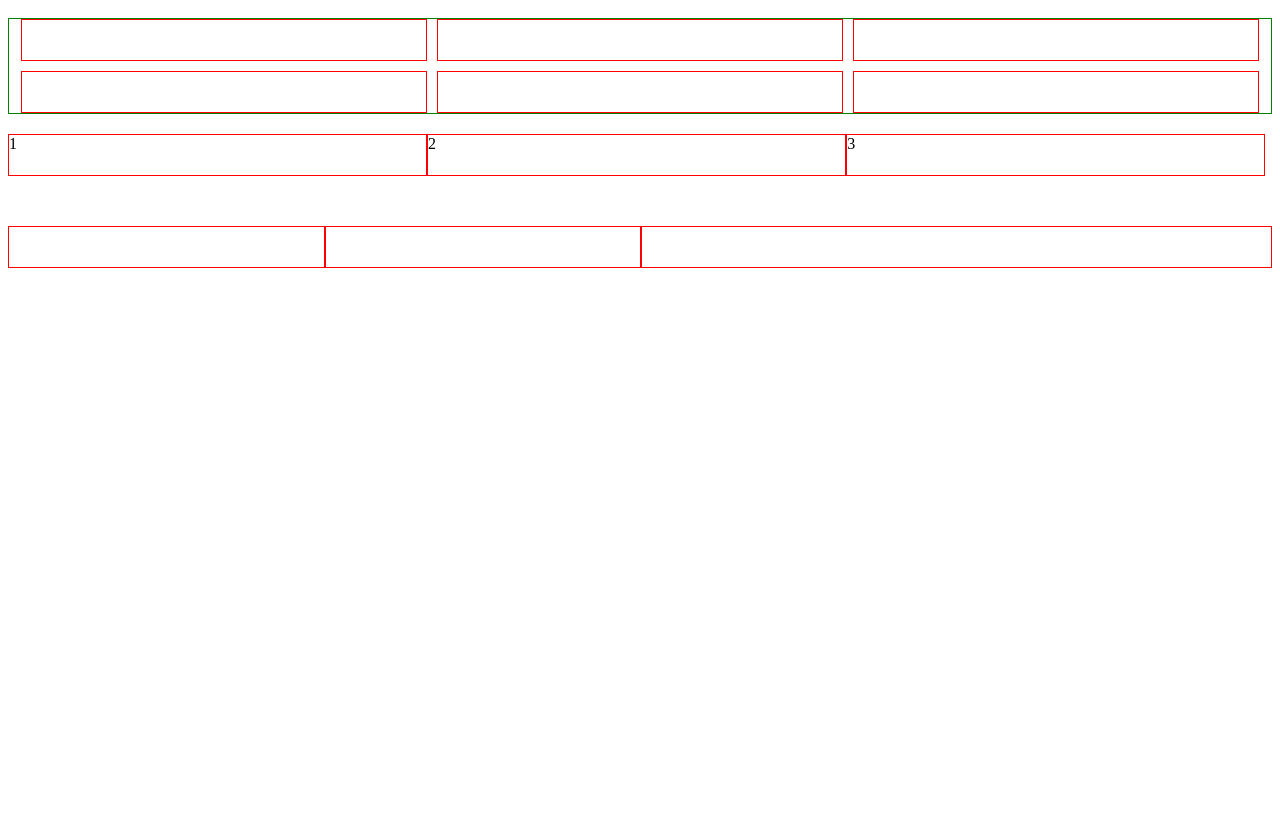
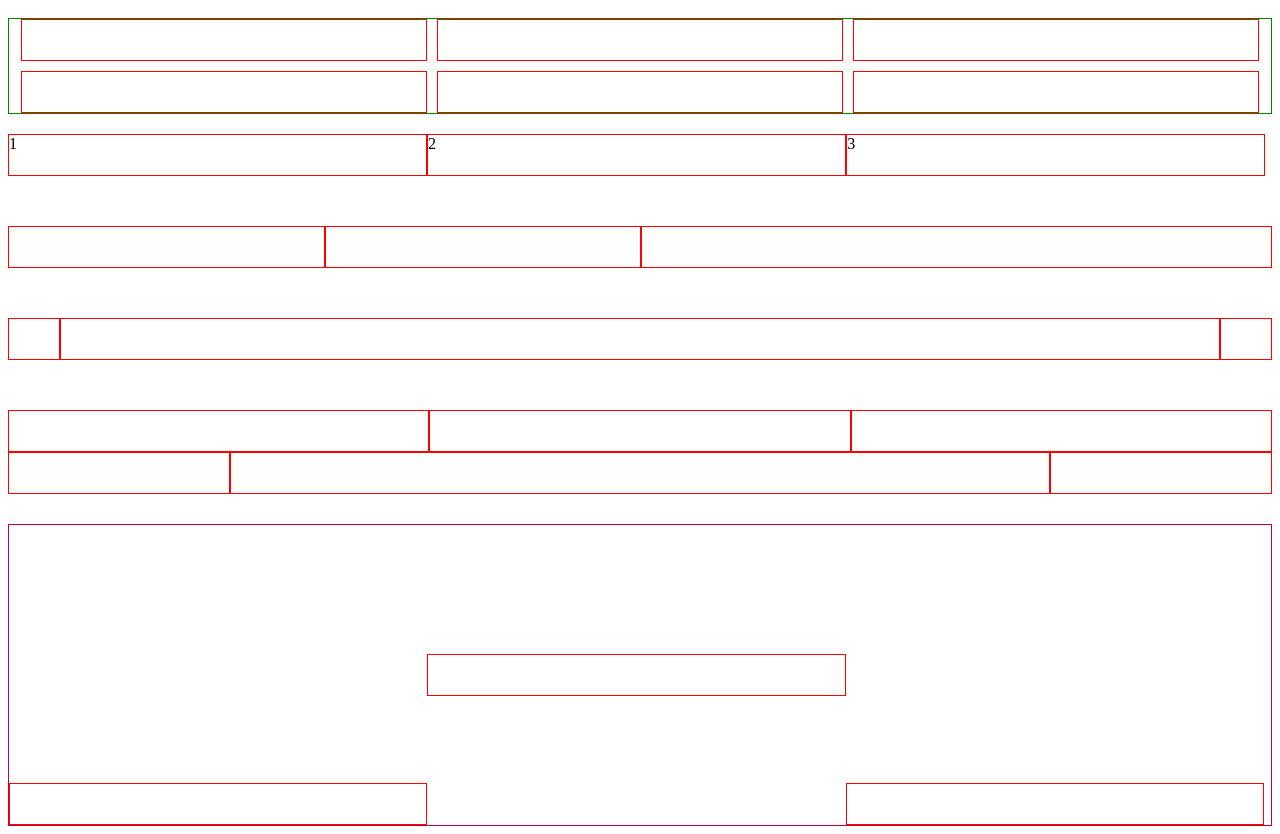
Before and after one commit to clodoaldojunior1/ARQUIVOS-CURSO, a plain HTML site: page 9_FLEXBOX/index.html in a window 1280 px wide. Shown: the part 1520-2354 px from the top of the page. Before the commit the page ends 1796 px from the top, so only its background shows below. Drawn offline with Linux system fonts and the light colour scheme.

Commit message:
files: iniciando novo projeto clone

```diff
--- a/9_FLEXBOX/css/styles.css
+++ b/9_FLEXBOX/css/styles.css
@@ -1,3 +1,4 @@
+
 .flex-box {
   display: flex;
   background-color: #ccc;
@@ -86,27 +87,73 @@
   width: 32%;
 }
 /* order | filhos */
-.order{
+.order {
   margin-top: 20px;
   display: flex;
   margin-bottom: 50px;
 }
-#one{
+#one {
   order: 1;
 }
-#two{
+#two {
   order: 2;
 }
-#three{
+#three {
   order: 3;
 }
 /* grow | filhos*/
-.grow{
+.grow {
   display: flex;
 }
-.grow .box{
+.grow .box {
   flex: 1;
 }
 .grow .big {
   flex: 2;
 }
+/* basis | filhos */
+.basis {
+  margin-top: 50px;
+  display: flex;
+  margin-bottom: 50px;
+}
+.basis .box {
+  flex-basis: 50px;
+}
+.basis .big {
+  flex-grow: 1;
+}
+/* shrink | filhos */
+.shrink {
+  display: flex;
+}
+.shrink .box {
+  flex-grow: 1;
+  flex-shrink: 1;
+  flex-basis: 250px;
+  width: auto;
+}
+.shrink .small {
+  flex-shrink: 2;
+}
+/*  shorthand | tudo junto (grow, shrink e basis)  */
+.shorthand {
+  display: flex;
+}
+.shorthand .box{
+  flex: 1 1 30px;
+}
+.shorthand .different{
+  flex: 3 1 250px;
+}
+/* auto alinhamento */
+.self-align{
+  margin-top: 30px;
+  display: flex;
+  height: 300px;
+  border: 1px solid rgb(192, 0, 58);
+  align-items: flex-end;
+}
+.self-align .different{
+  align-self: center;
+}
--- a/9_FLEXBOX/index.html
+++ b/9_FLEXBOX/index.html
@@ -95,10 +95,35 @@
       <div class="box" id="one">1</div>
       <div class="box" id="two">2</div>
     </div>
+    <!-- grow -->
     <div class="grow">
       <div class="box"></div>
       <div class="box"></div>
       <div class="box big"></div>
     </div>
+    <!-- basis -->
+    <div class="basis">
+      <div class="box"></div>
+      <div class="box big"></div>
+      <div class="box"></div>
+    </div>
+    <!-- shrink -->
+    <div class="shrink">
+      <div class="box"></div>
+      <div class="box small"></div>
+      <div class="box"></div>
+    </div>
+    <!-- shorthand | tudo junto (grow, shrink e basis) -->
+    <div class="shorthand">
+      <div class="box"></div>
+      <div class="box different"></div>
+      <div class="box"></div>
+    </div>
+    <!-- auto alinhamento -->
+    <div class="self-align">
+      <div class="box"></div>
+      <div class="box different"></div>
+      <div class="box"></div>
+    </div>
   </body>
 </html>
```
Also changed, not shown: 10_CLONE_INSTAGRAM/index.html (added, +12 -0 lines), 10_CLONE_INSTAGRAM/css/style.css (added), 10_CLONE_INSTAGRAM/img/apple_btn.png (added), 10_CLONE_INSTAGRAM/img/banner1.png (added), 10_CLONE_INSTAGRAM/img/banner2.png (added), 10_CLONE_INSTAGRAM/img/favicon.png (added), 10_CLONE_INSTAGRAM/img/gplay_btn.png (added), 10_CLONE_INSTAGRAM/img/logo_facebook.svg (added), 10_CLONE_INSTAGRAM/img/logo_instagram.png (added).
